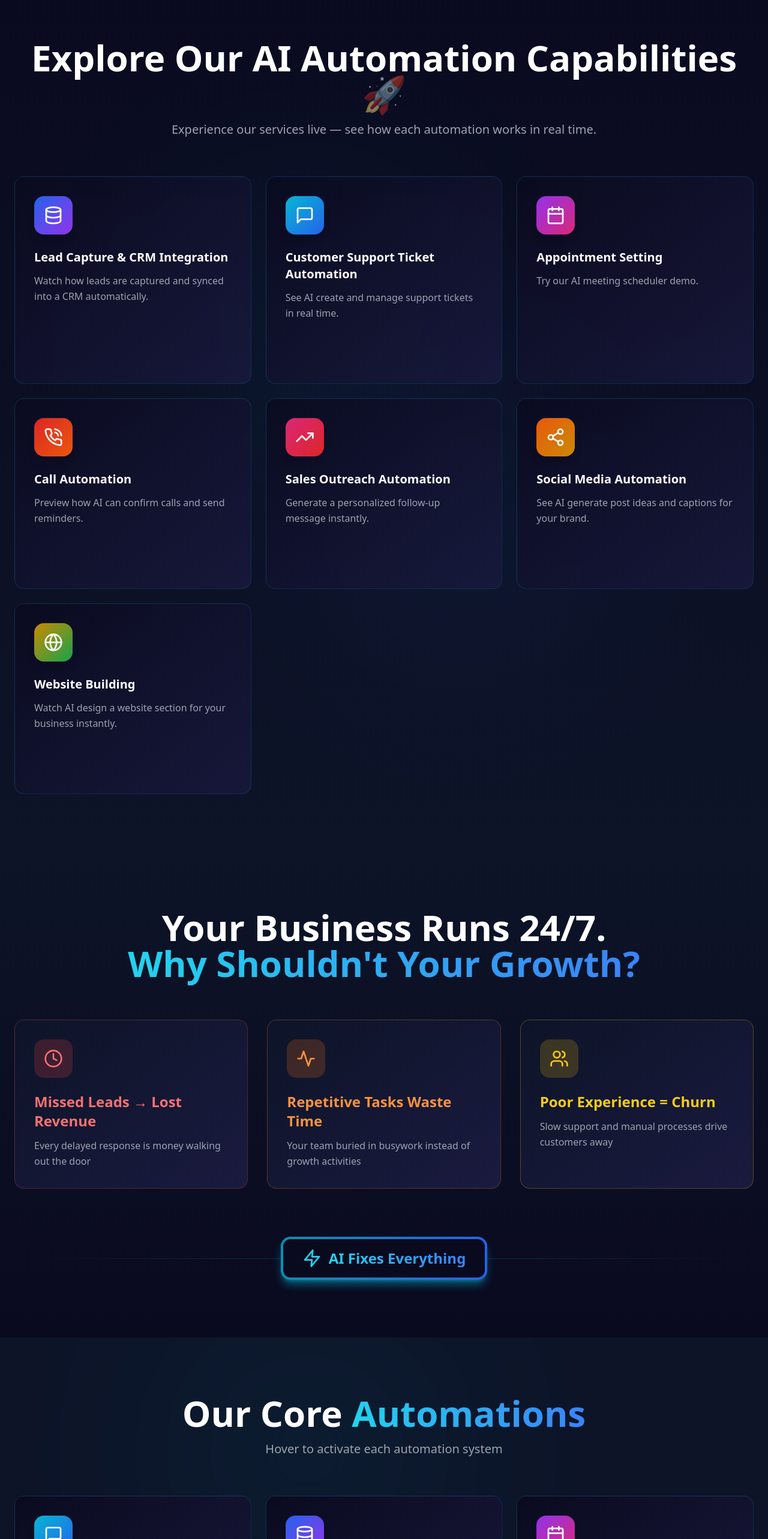
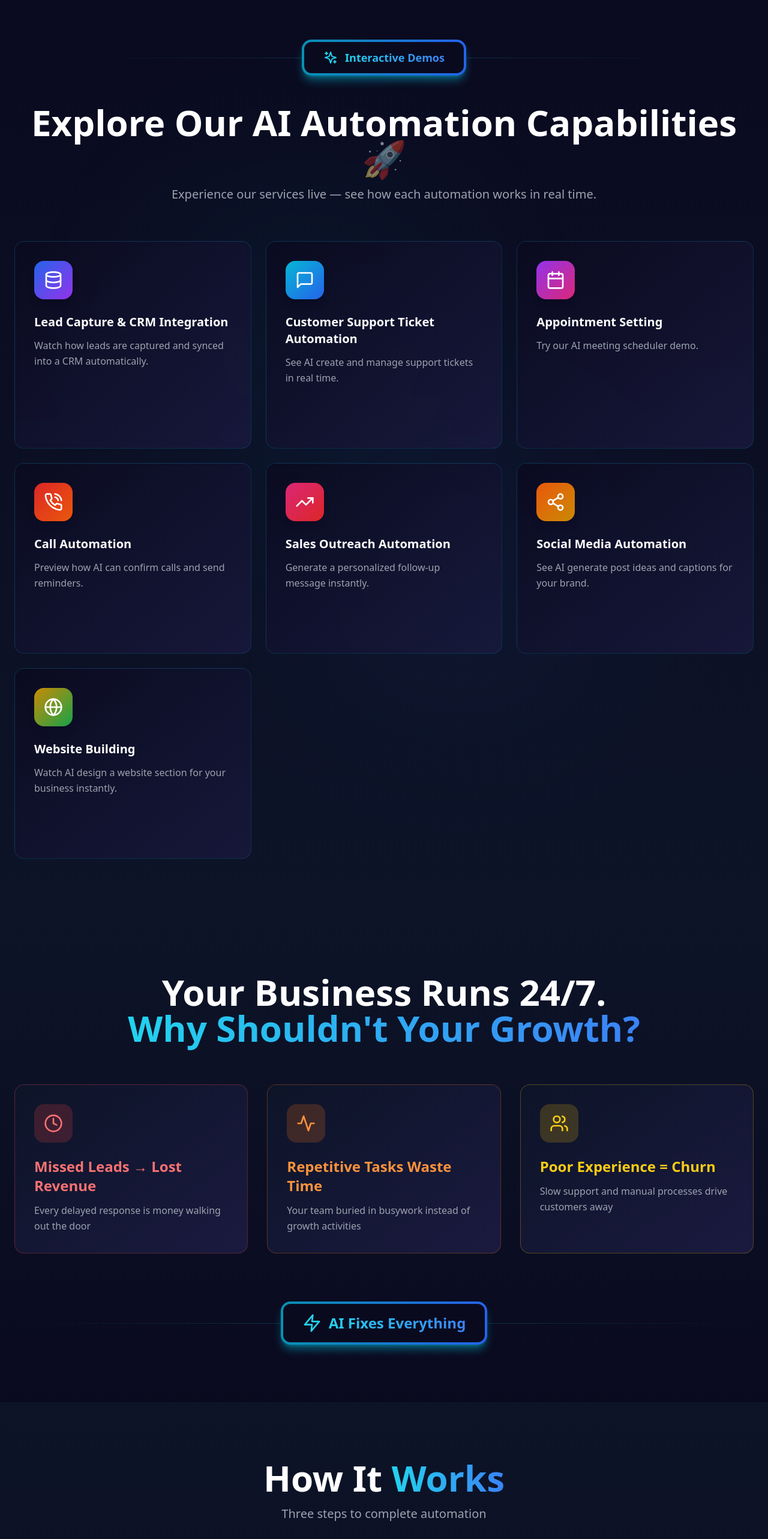
Before and after one commit to jessanjacob95/prjct_nexanova_lndg_pg, a React (Vite) app: page / in a window 1280 px wide. Shown: the part 956-3522 px from the top of the page at 60% size. Built offline with nearby package versions, Linux system fonts and the light colour scheme.

Commit message:
Updated App.tsx

```diff
--- a/src/App.tsx
+++ b/src/App.tsx
@@ -17,7 +17,6 @@ function App() {
   const [isScrolled, setIsScrolled] = useState(false);
   const [isMobileMenuOpen, setIsMobileMenuOpen] = useState(false);
   const [openFAQ, setOpenFAQ] = useState<number | null>(null);
-  const [activeCard, setActiveCard] = useState<number | null>(null);
   const [stats, setStats] = useState({ hours: 0, conversions: 0, businesses: 0 });
   const [isBookingModalOpen, setIsBookingModalOpen] = useState(false);
   const [isDemoModalOpen, setIsDemoModalOpen] = useState(false);
@@ -109,50 +108,6 @@ function App() {
     setOpenFAQ(openFAQ === index ? null : index);
   };
 
-  const automations = [
-    {
-      icon: MessageSquare,
-      title: "Customer Support Automation",
-      description: "24/7 AI chatbots and intelligent ticketing systems that never sleep",
-      color: "from-cyan-500 to-blue-600"
-    },
-    {
-      icon: Database,
-      title: "Lead Capture & CRM Integration",
-      description: "Seamless data sync with automated lead scoring and pipeline management",
-      color: "from-blue-600 to-purple-600"
-    },
-    {
-      icon: Calendar,
-      title: "Appointment Setting",
-      description: "Smart scheduling with automated reminders and calendar sync",
-      color: "from-purple-600 to-pink-600"
-    },
-    {
-      icon: TrendingUp,
-      title: "Sales Outreach Automation",
-      description: "AI-powered email sequences and personalized outreach at scale",
-      color: "from-pink-600 to-red-600"
-    },
-    {
-      icon: PhoneCall,
-      title: "Call Automation",
-      description: "AI voice agents for inbound and outbound calls that convert",
-      color: "from-red-600 to-orange-600"
-    },
-    {
-      icon: Share2,
-      title: "Social Media Automation",
-      description: "Consistent engagement across all platforms from one dashboard",
-      color: "from-orange-600 to-yellow-600"
-    },
-    {
-      icon: Globe,
-      title: "Website Building",
-      description: "Conversion-optimized sites with embedded AI chatbots",
-      color: "from-yellow-600 to-green-600"
-    }
-  ];
 
   return (
     <div className="min-h-screen bg-[#0a0a1f] text-white overflow-x-hidden">
@@ -290,6 +245,22 @@ function App() {
         <div className="absolute inset-0">
           <div className="absolute top-1/4 left-1/4 w-96 h-96 bg-cyan-500 rounded-full filter blur-[150px] opacity-10"></div>
           <div className="absolute bottom-1/4 right-1/4 w-96 h-96 bg-blue-500 rounded-full filter blur-[150px] opacity-10"></div>
+        </div>
+
+        <div className="relative mb-12">
+          <div className="absolute inset-0 flex items-center justify-center">
+            <div className="w-3/4 h-px bg-gradient-to-r from-transparent via-cyan-500 to-transparent opacity-30"></div>
+          </div>
+          <div className="relative flex justify-center">
+            <div className="bg-gradient-to-r from-cyan-600 to-blue-600 p-1 rounded-2xl shadow-lg shadow-cyan-500/50">
+              <div className="bg-[#0a0a1f] px-8 py-3 rounded-xl flex items-center space-x-3">
+                <Sparkles className="w-6 h-6 text-cyan-400" />
+                <span className="text-lg font-bold bg-gradient-to-r from-cyan-400 to-blue-500 bg-clip-text text-transparent">
+                  Interactive Demos
+                </span>
+              </div>
+            </div>
+          </div>
         </div>
 
         <div className="max-w-7xl mx-auto px-6 relative z-10">
@@ -457,57 +428,6 @@ function App() {
                 </div>
               </div>
             </div>
-          </div>
-        </div>
-      </section>
-
-      <section id="automations" className="py-24 bg-[#0d1428] relative overflow-hidden">
-        <div className="absolute inset-0">
-          <div className="absolute top-0 left-1/4 w-96 h-96 bg-cyan-500 rounded-full filter blur-[150px] opacity-10"></div>
-          <div className="absolute bottom-0 right-1/4 w-96 h-96 bg-blue-500 rounded-full filter blur-[150px] opacity-10"></div>
-        </div>
-
-        <div className="max-w-7xl mx-auto px-6 relative z-10">
-          <div className="text-center mb-16">
-            <h2 className="text-4xl md:text-6xl font-black mb-4">
-              Our Core <span className="bg-gradient-to-r from-cyan-400 to-blue-500 bg-clip-text text-transparent">Automations</span>
-            </h2>
-            <p className="text-xl text-gray-400">Hover to activate each automation system</p>
-          </div>
-
-          <div className="grid grid-cols-1 md:grid-cols-2 lg:grid-cols-3 gap-6">
-            {automations.map((automation, index) => {
-              const Icon = automation.icon;
-              return (
-                <div
-                  key={index}
-                  className="group relative bg-gradient-to-br from-[#0a0a1f] to-[#1a1a3f] p-8 rounded-2xl border border-cyan-500/20 hover:border-cyan-500/60 transition-all duration-500 cursor-pointer overflow-hidden"
-                  onMouseEnter={() => setActiveCard(index)}
-                  onMouseLeave={() => setActiveCard(null)}
-                >
-                  <div className={`absolute inset-0 bg-gradient-to-br ${automation.color} opacity-0 group-hover:opacity-10 transition-opacity duration-500`}></div>
-
-                  <div className={`absolute -top-20 -right-20 w-40 h-40 bg-gradient-to-br ${automation.color} rounded-full filter blur-3xl opacity-0 group-hover:opacity-30 transition-opacity duration-500`}></div>
-
-                  <div className="relative">
-                    <div className={`bg-gradient-to-br ${automation.color} p-4 w-16 h-16 rounded-2xl flex items-center justify-center mb-6 transform group-hover:scale-110 group-hover:rotate-6 transition-all duration-500 shadow-lg`}>
-                      <Icon className={`w-8 h-8 text-white ${activeCard === index ? 'animate-pulse' : ''}`} />
-                    </div>
-                    <h3 className="text-2xl font-bold mb-3 group-hover:text-cyan-400 transition-colors">
-                      {automation.title}
-                    </h3>
-                    <p className="text-gray-400 leading-relaxed group-hover:text-gray-300 transition-colors">
-                      {automation.description}
-                    </p>
-
-                    <div className={`mt-4 flex items-center space-x-2 text-cyan-400 opacity-0 group-hover:opacity-100 transition-opacity duration-500`}>
-                      <span className="text-sm font-semibold">Activate</span>
-                      <ArrowRight className="w-4 h-4 group-hover:translate-x-1 transition-transform" />
-                    </div>
-                  </div>
-                </div>
-              );
-            })}
           </div>
         </div>
       </section>
```
